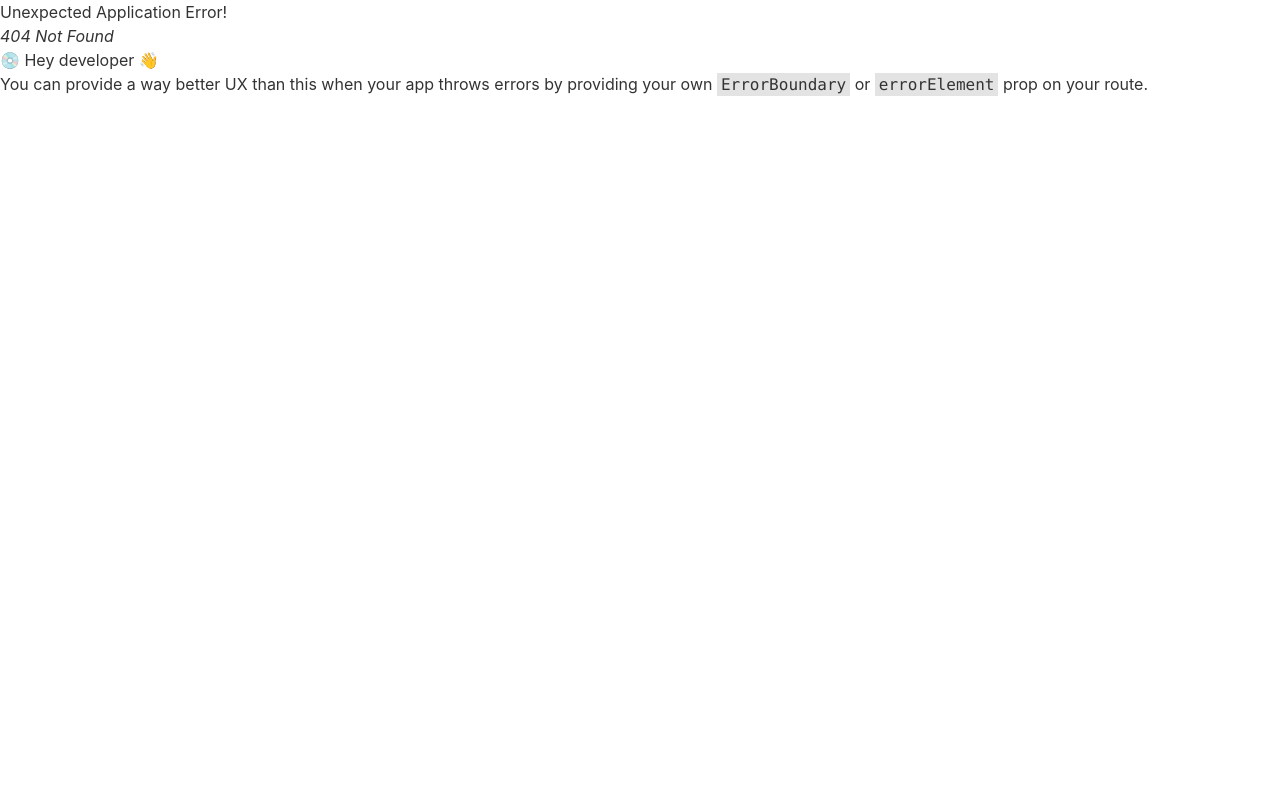
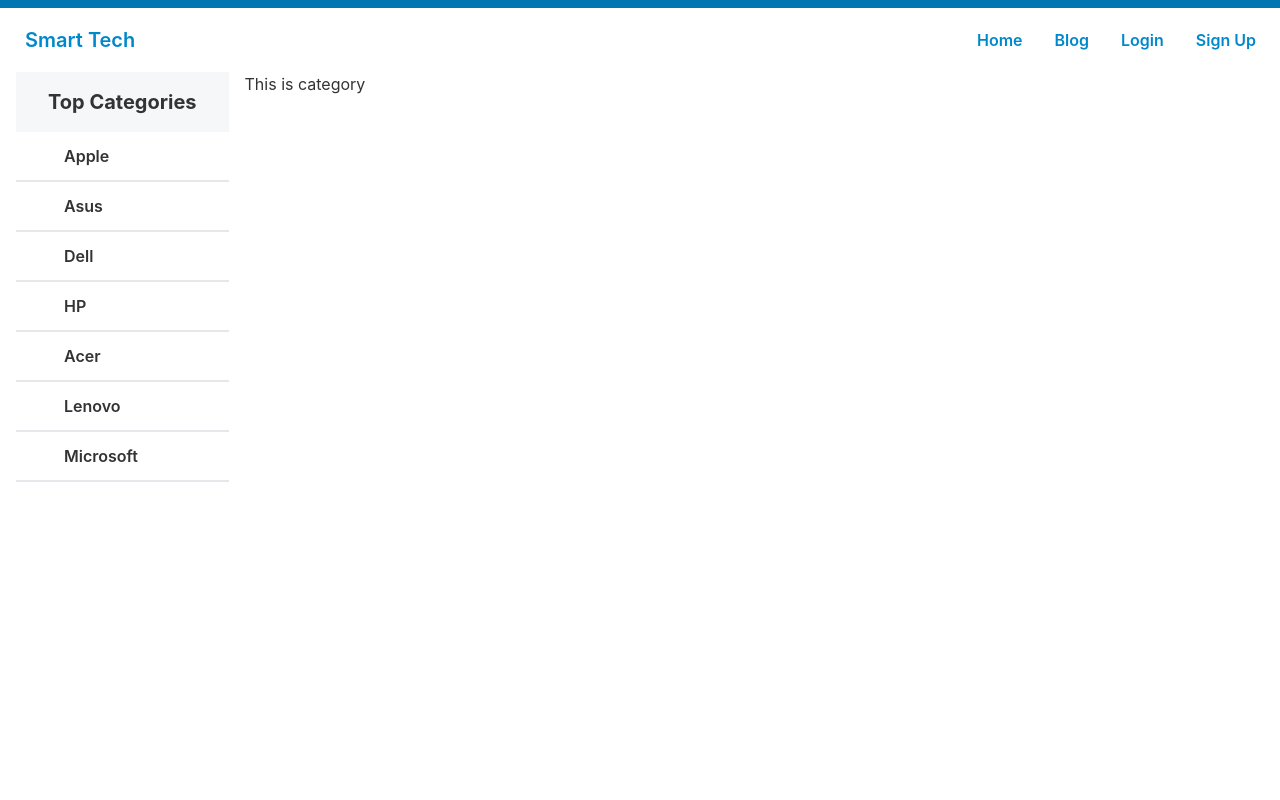
Before and after one commit to SAhmed28/used-product-resale-market-client, a React (Create React App) app: page /category/acer in a window 1280 px wide. Before the commit this address had no page. Shown: the top 800 px of the page. Built offline with nearby package versions, Linux system fonts and the light colour scheme.

Commit message:
extra home section added

```diff
--- /dev/null
+++ b/src/Pages/CategoryItems/CategoryItems.js
@@ -0,0 +1,11 @@
+import React from 'react';
+
+const CategoryItems = () => {
+    return (
+        <div>
+            <h2>This is category</h2>
+        </div>
+    );
+};
+
+export default CategoryItems;
--- /dev/null
+++ b/src/Pages/Home/AdvertisedItems/AdvertisedItems.js
@@ -0,0 +1,11 @@
+import React from 'react';
+
+const AdvertisedItems = () => {
+    return (
+        <div>
+            <h2>ad</h2>
+        </div>
+    );
+};
+
+export default AdvertisedItems;
--- a/src/Pages/Home/Banner/BannerItem.js
+++ b/src/Pages/Home/Banner/BannerItem.js
@@ -11,7 +11,7 @@ const BannerItem = ({ slide }) => {
             <div>
                 <div className="absolute flex justify-end transform -translate-y-1/2 right-34 top-1/3">
                 <h1 className='font-bold'>
-                    <span className='text-4xl text-font2'>High Quality</span> <br />
+                    <span className='text-4xl text-font2'>Second Hand</span> <br />
                     <span className='text-5xl text-primary'>{brand} Laptops</span> <br />
                     <span className='text-3xl text-font2'>Now From <span className='text-black font-extrabold'>${price}</span></span> <br />
                 </h1>
--- a/src/Pages/Home/Home/Home.js
+++ b/src/Pages/Home/Home/Home.js
@@ -1,10 +1,12 @@
 import React from 'react';
 import Banner from '../Banner/Banner';
+import IconSection from '../IconSection/IconSection';
 
 const Home = () => {
     return (
         <div>
             <Banner></Banner>
+            <IconSection></IconSection>
         </div>
     );
 };
--- /dev/null
+++ b/src/Pages/Home/IconSection/IconSection.js
@@ -0,0 +1,27 @@
+import React from 'react';
+import { FaGift, FaTools, FaLaptopHouse, FaHeadset } from "react-icons/fa";
+
+const IconSection = () => {
+    return (
+        <div className='grid gap-4 grid-cols-1 md:grid-cols-2 lg:grid-cols-4 my-16 bg-accent px-4 py-12'>
+            <div className='py-12 text-base bg-white flex flex-col items-center justify-center hover:text-secondary hover:shadow-md'>
+                <span className='text-4xl'><FaGift/></span>
+                <h4>Gift Options Available</h4>
+            </div>
+            <div className='py-12 text-base bg-white flex flex-col items-center justify-center hover:text-secondary hover:shadow-md'>
+                <span className='text-4xl'><FaTools/></span>
+                <h4>30 Days Free Service</h4>
+            </div>
+            <div className='py-12 text-base bg-white flex flex-col items-center justify-center hover:text-secondary hover:shadow-md'>
+                <span className='text-4xl'><FaLaptopHouse/></span>
+                <h4>Free Home Delivery</h4>
+            </div>
+            <div className='py-12 text-base bg-white flex flex-col items-center justify-center hover:text-secondary hover:shadow-md'>
+                <span className='text-4xl'><FaHeadset/></span>
+                <h4>24/7 Customer Care</h4>
+            </div>
+        </div>
+    );
+};
+
+export default IconSection;
--- a/src/Routes/Routes.js
+++ b/src/Routes/Routes.js
@@ -1,6 +1,7 @@
 import React from 'react';
 import { createBrowserRouter } from 'react-router-dom';
 import Main from '../layout/Main';
+import CategoryItems from '../Pages/CategoryItems/CategoryItems';
 import Home from '../Pages/Home/Home/Home'
 import Login from '../Pages/Login/Login';
 import SignUp from '../Pages/SignUp/SignUp';
@@ -13,6 +14,10 @@ const router = createBrowserRouter([
         {
             path:'/',
             element: <Home></Home>
+        },
+        {
+            path:'/category/:id',
+            element: <CategoryItems></CategoryItems>
         },
         {
             path:'/login',
--- a/src/layout/Main.js
+++ b/src/layout/Main.js
@@ -21,13 +21,13 @@ const Main = () => {
                         <div className='bg-accent px-8 py-4'>
                             <h2 className='text-xl font-bold text-font1'>Top Categories</h2>
                         </div>
-                        <li className='hover:text-primary px-8 border-b-2 border-font1 '><Link className='hover:bg-white font-semibold' to='/apple'>Apple</Link></li>
-                        <li className='hover:text-primary px-8 border-b-2 border-font1'><Link className='hover:bg-white font-semibold' to='/asus'>Asus</Link></li>
-                        <li className='hover:text-primary px-8 border-b-2 border-font1'><Link className='hover:bg-white font-semibold' to='/dell'>Dell</Link></li>
-                        <li className='hover:text-primary px-8 border-b-2 border-font1'><Link className='hover:bg-white font-semibold' to='/hp'>HP</Link></li>
-                        <li className='hover:text-primary px-8 border-b-2 border-font1'><Link className='hover:bg-white font-semibold' to='/acer'>Acer</Link></li>
-                        <li className='hover:text-primary px-8 border-b-2 border-font1'><Link className='hover:bg-white font-semibold' to='/lenovo'>Lenovo</Link></li>
-                        <li className='hover:text-primary px-8 border-b-2 border-font1'><Link className='hover:bg-white font-semibold' to='/microsoft'>Microsoft</Link></li>
+                        <li className='hover:text-primary px-8 border-b-2 border-font1 '><Link className='hover:bg-white font-semibold' to='/category/apple'>Apple</Link></li>
+                        <li className='hover:text-primary px-8 border-b-2 border-font1'><Link className='hover:bg-white font-semibold' to='/category/asus'>Asus</Link></li>
+                        <li className='hover:text-primary px-8 border-b-2 border-font1'><Link className='hover:bg-white font-semibold' to='/category/dell'>Dell</Link></li>
+                        <li className='hover:text-primary px-8 border-b-2 border-font1'><Link className='hover:bg-white font-semibold' to='/category/hp'>HP</Link></li>
+                        <li className='hover:text-primary px-8 border-b-2 border-font1'><Link className='hover:bg-white font-semibold' to='/category/acer'>Acer</Link></li>
+                        <li className='hover:text-primary px-8 border-b-2 border-font1'><Link className='hover:bg-white font-semibold' to='/category/lenovo'>Lenovo</Link></li>
+                        <li className='hover:text-primary px-8 border-b-2 border-font1'><Link className='hover:bg-white font-semibold' to='/category/microsoft'>Microsoft</Link></li>
                         {/* {
                             isAdmin &&
                             <>
```
